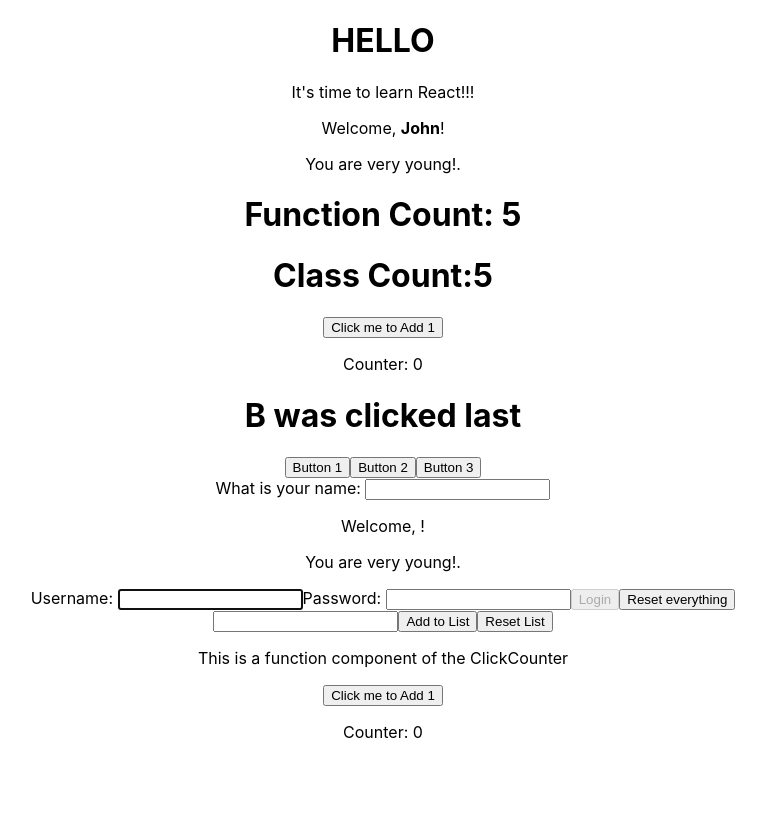
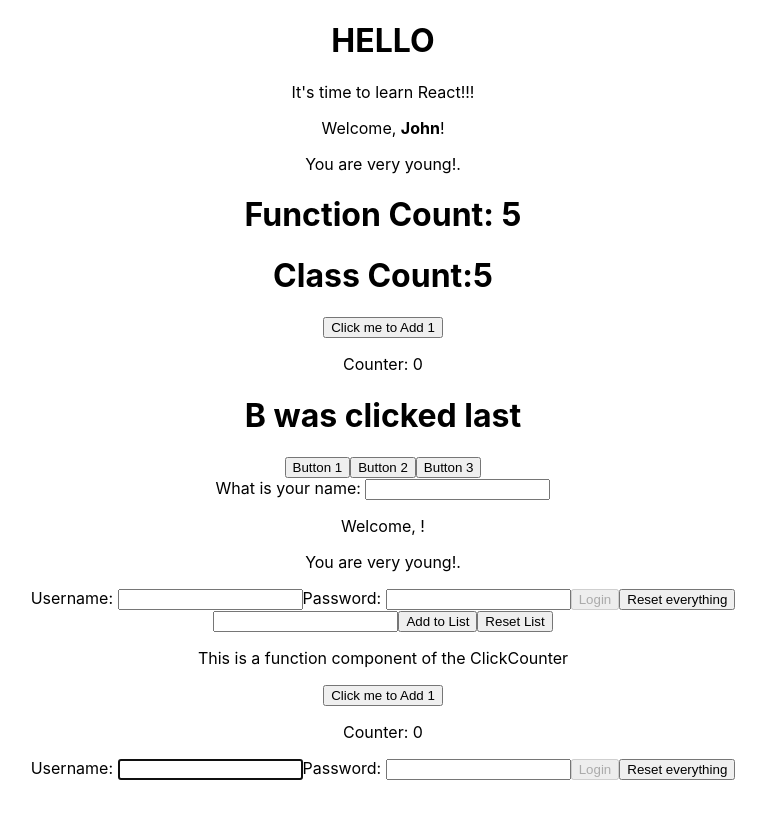
Before and after one commit to Fredeugine/my-app, a React (Create React App) app: page / in a window 1280 px wide. Shown: the whole page, without its empty margins (257-1023 px from the left). Built offline with nearby package versions, Linux system fonts and the light colour scheme.

Commit message:
React exercise 1

```diff
--- a/src/App.js
+++ b/src/App.js
@@ -9,6 +9,7 @@ import {InteractiveWelcome} from "./welcome";
 import {Login} from "./similar files";
 import {Todo} from "./Todo";
 import {ClickCounters} from "./counters";
+import {Login2} from "./similar files";
 
 function hello() {
   return (
@@ -24,6 +25,7 @@ function hello() {
           <Login></Login>
           <Todo></Todo>
           <ClickCounters></ClickCounters>
+          <Login2></Login2>
       </div>
 
   );
--- a/src/similar files.js
+++ b/src/similar files.js
@@ -1,4 +1,4 @@
-import React, {Component} from "react";
+import React, {Component, useState} from "react";
 
 
 export class Age extends React.Component {
@@ -31,6 +31,47 @@ export class Welcome extends React.Component {
 
 
     }
+}
+
+export function Login2(){
+    const [user,setUser]=useState('')
+    const [pass,setPass]=useState('')
+    const [notEmpty,setnotEmpty]=useState(true)
+
+    function handleUsername (event) {
+        const username = event.target.value;
+        const password = {pass};
+            setUser(username)
+            setnotEmpty( password === '')
+    }
+    function handlePass(event){
+        const password = event.target.value;
+        const username = {user}
+            setPass( password)
+            setnotEmpty(username === '')
+
+    }
+    function reset (){
+
+            setPass('')
+            setUser ('')
+            setnotEmpty(true)
+    }
+    return (
+        <div>
+            <label>Username: </label>
+            <input autoFocus={true} type="text" onChange={handleUsername} />
+            <label>Password: </label>
+            <input  type="text" onChange={handlePass} />
+            <button disabled={notEmpty}>Login</button>
+            <button onClick={reset}>Reset everything</button>
+            <br/>
+            <br/>
+            <br/>
+        </div>
+
+    );
+
 }
 
 export class Login extends Component {
```
